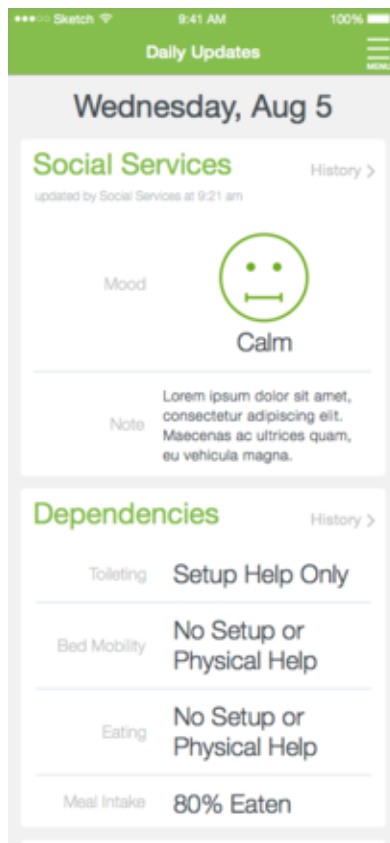
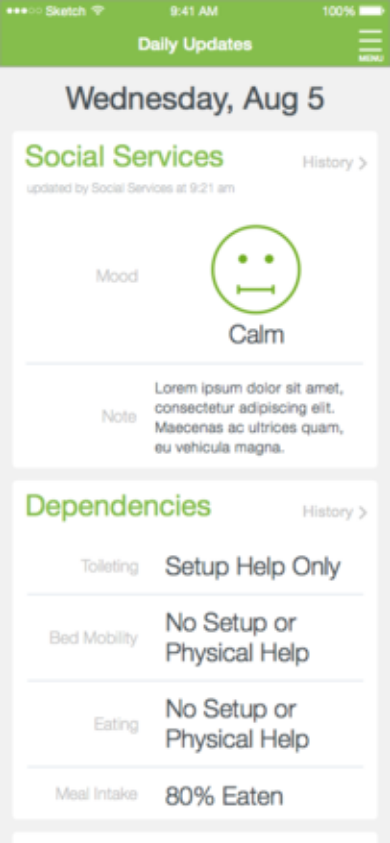
Before and after one commit to BedsideApp/publicassets, a plain HTML site: page index.html in a window 390 px wide. Shown: the top 843 px of the page. Drawn offline with Linux system fonts and the light colour scheme.

Commit message:
update styling for mobile

```diff
--- a/index.html
+++ b/index.html
@@ -2,10 +2,15 @@
 <html>
 <head>
   <title></title>
+  <meta id="viewport" name="viewport" content="width=device-width; initial-scale=1; maximum-scale=1; user-scalable=0;" />
 </head>
 <body>
 
 <style type="text/css">
+html, body {
+  margin: 0;
+  padding: 0;
+}
   img {
     width: 100vw;
   }
```
